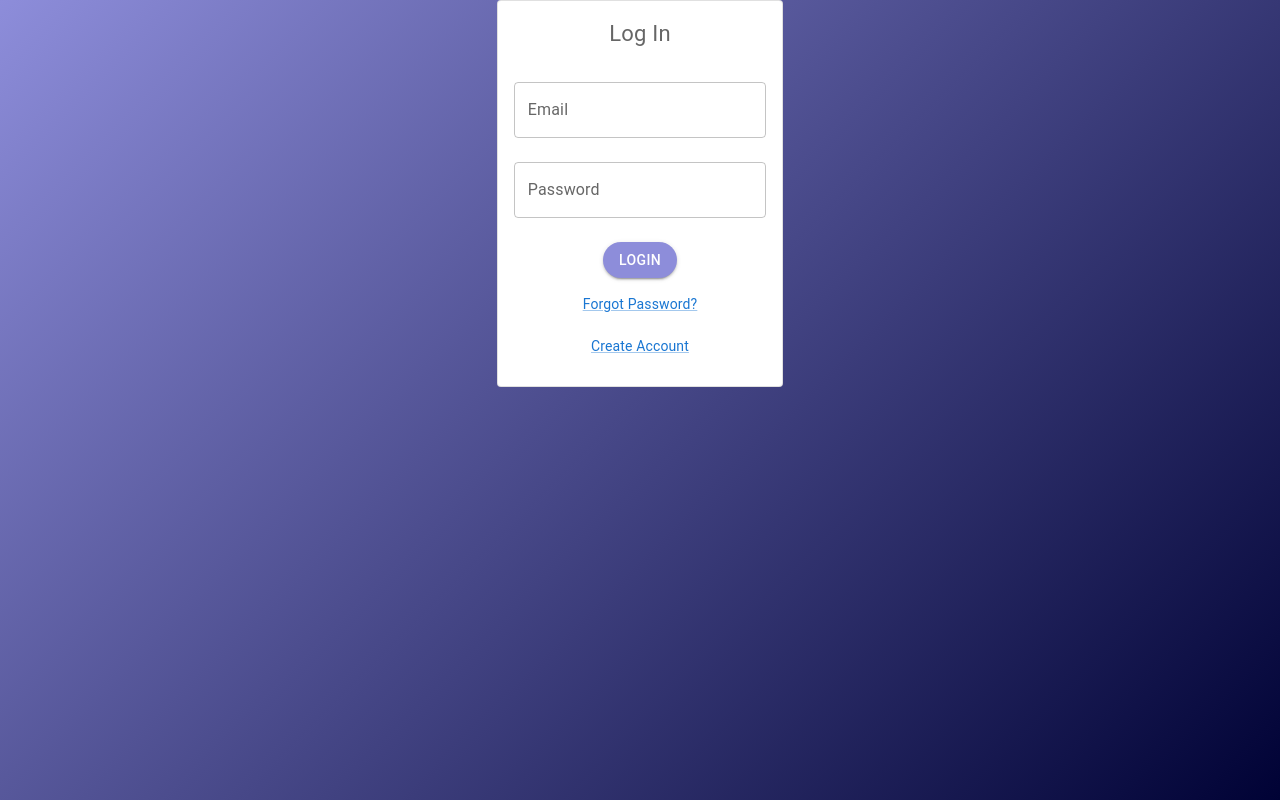
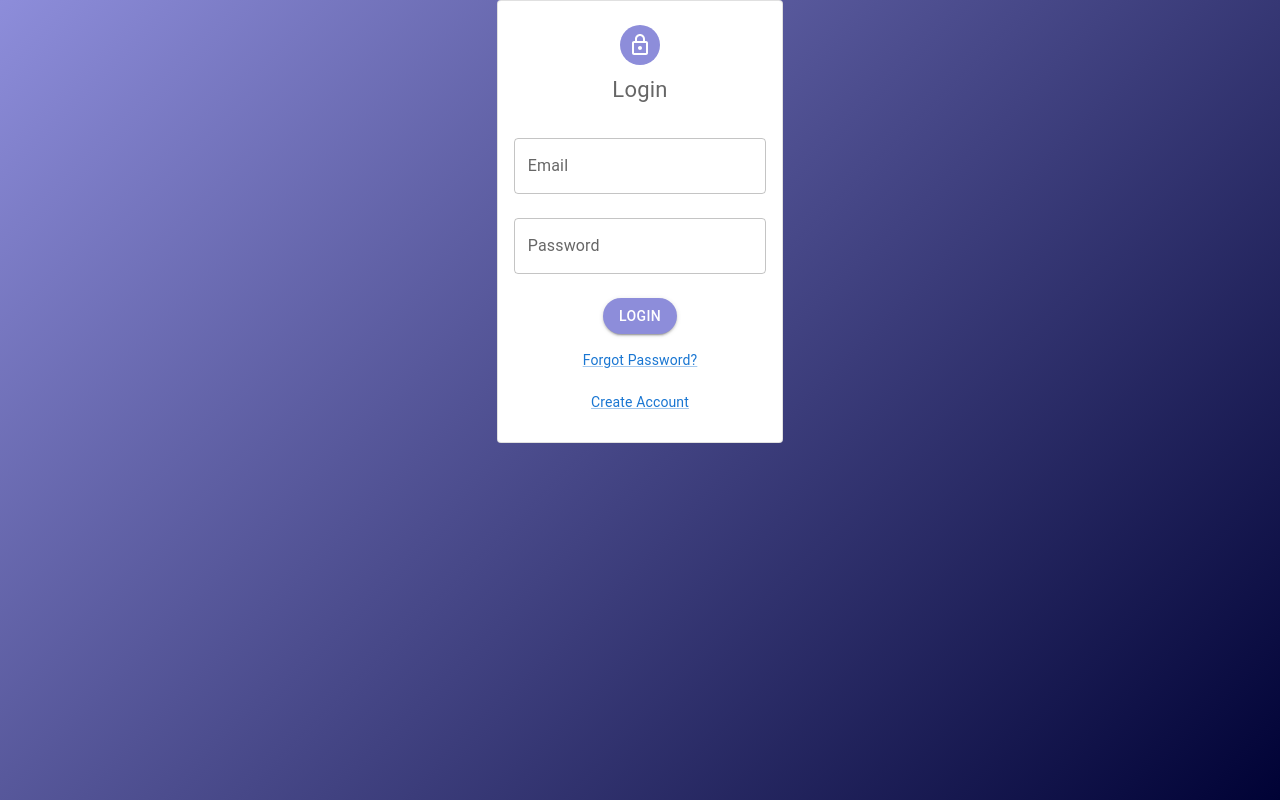
Before and after one commit to CHUREKGIT/warhammer-counter, a React (Create React App) app: page /login in a window 1280 px wide. Built offline with nearby package versions, Linux system fonts and the light colour scheme; no server answers.

Commit message:
UI changes

```diff
--- a/src/db/missions.tsx
+++ b/src/db/missions.tsx
@@ -33,11 +33,6 @@ const missions = {
             noMercy: "IK: HONOUR OF THE HOUSE",
             battlefield: "IK: YIELD NO GROUND",
             shadowOperation: "IK: RENEW THE OATHS"
-        },
-        cik: {
-            battlefield: "CIK: RUTHLESS TYRANNY",
-            noMercy: "CIK: NO MERCY, NO RESPIRTE",
-            shadowOperation: "CIK: STORM OF DARKNESS"
         },
         sm: {
             purgeTheEnemy: "SM: CODEX WARFARE",
--- a/src/views/Dashboard.tsx
+++ b/src/views/Dashboard.tsx
@@ -84,7 +84,7 @@ export default function Dashboard() {
       >
       <StyledButton onClick={handleStartGame} variant='contained' href={`${process.env.PUBLIC_URL}/`} >Start New Game</StyledButton>
     </Box>
-    <h2>Your Email: {currentUser.email}</h2>
+    <h2>Your Email:</h2> <Typography variant="subtitle1" sx={{textAlign: 'center', color: '#fff'}}>{currentUser.email}</Typography>
     <h3>Your previous games</h3>
     {playerGames.reverse().map(game => {
       return (
--- a/src/views/auth/Login.js
+++ b/src/views/auth/Login.js
@@ -1,11 +1,13 @@
 import React, { useRef, useState } from 'react'
 import { Alert, TextField, FormControl, Typography, Link } from '@mui/material'
+import Avatar from '@mui/material/Avatar';
 import { useAuth } from '../context/AuthContext'
 import { Box } from '@mui/system'
 import { StyledButton } from '../components/StyledComponents'
 import { useNavigate } from 'react-router-dom';
 import Card from '@mui/material/Card';
 import CardContent from '@mui/material/CardContent';
+import LockOutlinedIcon from '@mui/icons-material/LockOutlined';
 
 
 export default function Login() {
@@ -43,7 +45,16 @@ export default function Login() {
       >
         <Card variant="outlined">
             <CardContent>
-                <Typography sx={{ fontSize: 22, textAlign: 'center' }} color="text.secondary" gutterBottom>Log In</Typography>
+                <Box sx={{
+                    display: 'flex',
+                    flexDirection: 'column',
+                    alignItems: 'center',
+                }}>
+                  <Avatar sx={{ m: 1, bgcolor: '#8D8DDA', alignItems: 'center' }}>
+                    <LockOutlinedIcon />
+                  </Avatar>
+                </Box>
+                <Typography sx={{ fontSize: 22, textAlign: 'center' }} color="text.secondary" gutterBottom>Login</Typography>
                 <FormControl sx={{ width: '25ch' }}>
                     {error &&  <Alert severity="error">{error}</Alert>}
                     <TextField
@@ -55,14 +66,15 @@ export default function Login() {
                         id="outlined-basic"
                         label="Password"
                         variant="outlined"
+                        type="password"
                         inputRef={passwordRef} />
                     <Box
                     display="flex"
                     alignItems="center"
                     justifyContent="center"
                     >
-                <StyledButton sx={{mt: 3}} type="submit" disabled={loading} variant="contained" onClick={handleSubmit}>Login</StyledButton>
-                </Box>
+                      <StyledButton sx={{mt: 3}} type="submit" disabled={loading} variant="contained" onClick={handleSubmit}>Login</StyledButton>
+                    </Box>
                 <Typography sx={{ mt: 2, fontSize: 14, textAlign: 'center' }} color="text.secondary" gutterBottom>
                         <Link href="/forgot-password">Forgot Password?</Link>
                 </Typography>
--- a/src/views/auth/SignUp.js
+++ b/src/views/auth/SignUp.js
@@ -4,6 +4,8 @@ import { useAuth } from '../context/AuthContext'
 import { Box } from '@mui/system'
 import { StyledButton } from '../components/StyledComponents'
 import { useNavigate } from 'react-router-dom'
+import PersonAddIcon from '@mui/icons-material/PersonAdd';
+import Avatar from '@mui/material/Avatar';
 
 export default function SignUp() {
 
@@ -45,6 +47,15 @@ export default function SignUp() {
       >
         <Card variant="outlined">
             <CardContent>
+            <Box sx={{
+                    display: 'flex',
+                    flexDirection: 'column',
+                    alignItems: 'center',
+                }}>
+                  <Avatar sx={{ m: 1, bgcolor: '#8D8DDA', alignItems: 'center' }}>
+                    <PersonAddIcon />
+                  </Avatar>
+                </Box>
             <Typography sx={{ fontSize: 22, textAlign: 'center' }} color="text.secondary" gutterBottom>Sign Up!</Typography>
               <FormControl sx={{ width: '25ch' }}>
             {error &&  <Alert severity="error">{error}</Alert>}
@@ -57,10 +68,12 @@ export default function SignUp() {
                   id="outlined-basic"
                   label="Password"
                   variant="outlined"
+                  type="password"
                   inputRef={passwordRef} />
                 <TextField
                   id="outlined-basic"
                   label="Confrim Password"
+                  type="password"
                   inputRef={passwordConfirmationRef}
                   variant="outlined" />
                 <Box
--- a/src/views/components/StyledComponents.tsx
+++ b/src/views/components/StyledComponents.tsx
@@ -36,7 +36,7 @@ export const StartButton = styled(Button)<ButtonProps>(({ theme }) => ({
 
 export const SelectArmyStyledTextField = styled(TextField)(({ theme }) => ({
     input: {
-        color: 'rgba(255, 255, 255, 0.4)'
+      color: '#09E9D2'
     },
     "& label, & label.Mui-focused": {
     color: 'rgba(255, 255, 255, 0.4)',
--- a/src/views/mainPage.tsx
+++ b/src/views/mainPage.tsx
@@ -46,7 +46,7 @@ function MainPage () {
                     </Grid>
                     <Grid item sx={{mt: 5}} justifyContent="center" alignItems="center">
                         <ThemeProvider theme={theme}>
-                            <TextField id="player-1" label="Player 1" variant="outlined" onChange={setPlayer1} color="neutral" focused />
+                            <TextField sx={{ input: { color: 'white' } }} id="player-1" label="Player 1" variant="outlined" onChange={setPlayer1} color="neutral" focused />
                         </ThemeProvider>
                     </Grid>
 
@@ -66,7 +66,7 @@ function MainPage () {
                     </Grid>
                     <Grid item sx={{mt: 1}} justifyContent="center" alignItems="center">
                         <ThemeProvider theme={theme}>
-                            <TextField id="player-2" label="Player 2" variant="outlined" onChange={setPlayer2}
+                            <TextField sx={{ input: { color: 'white' } }} id="player-2" label="Player 2" variant="outlined" onChange={setPlayer2}
                             color="neutral" focused />
                         </ThemeProvider>
                     </Grid>
```
